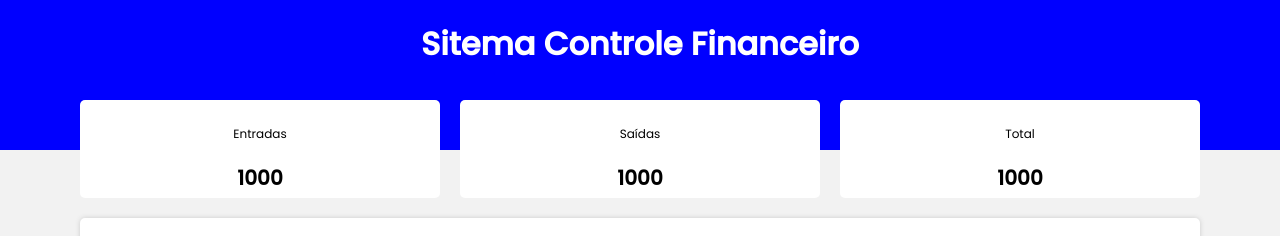
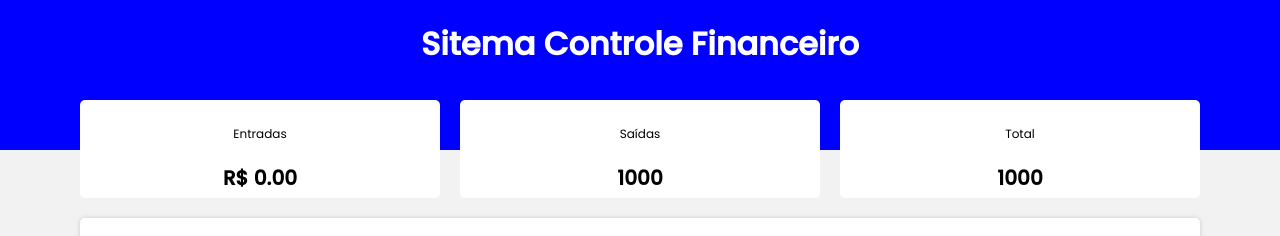
Before and after one commit to AlanFaraj83/Projeto-Controle-de-financas, a React (Create React App) app in the folder financas/: page / in a window 1280 px wide. Shown: the top 236 px of the page. Built offline with nearby package versions, Linux system fonts and the light colour scheme.

Commit message:
:sparkles: Atualizando  pasta Resume o index.js

```diff
--- a/financas/src/components/Resume/index.js
+++ b/financas/src/components/Resume/index.js
@@ -15,7 +15,7 @@ import {
 const Resume = ({ income, expense, total}) => {
     return (
         <C.Container>
-            <ResumeItem title="Entradas" Icon={FaRegArrowAltCircleUp} value= "1000" />
+            <ResumeItem title="Entradas" Icon={FaRegArrowAltCircleUp} value= {income} />
             <ResumeItem title="Saídas" Icon={FaRegArrowAltCircleDown} value= "1000"/>
             <ResumeItem title="Total" Icon={FaDollarSign} value= "1000"/>
         </C.Container>
```
